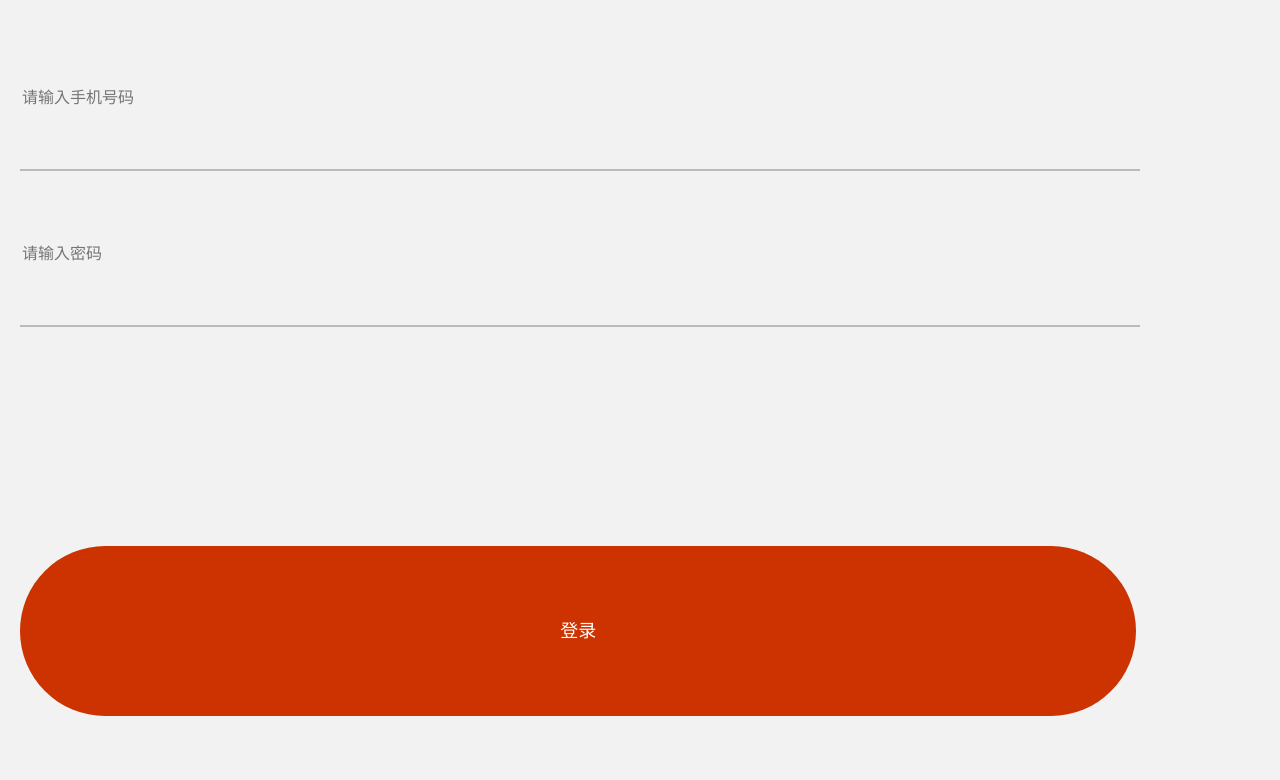
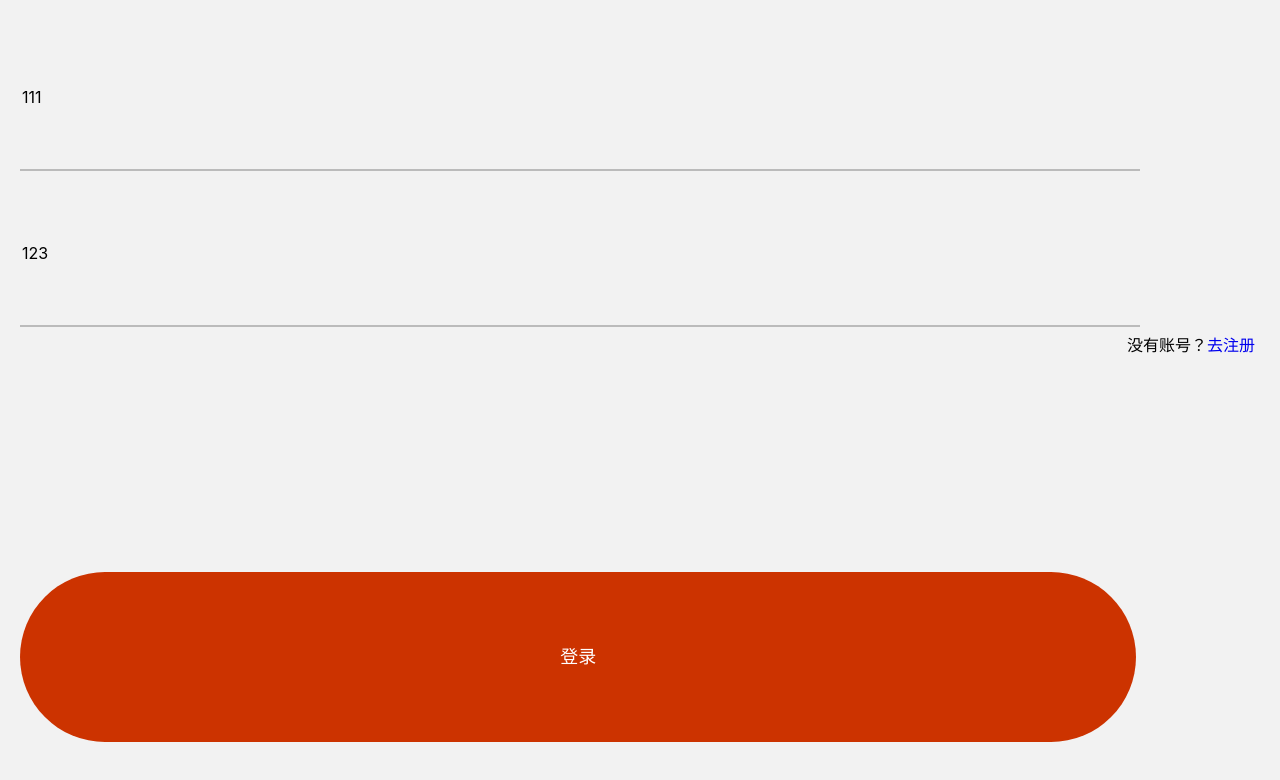
Before and after one commit to Jocelyn-Fung/headline, a Vue app: page / in a window 1280 px wide. Shown: the top 780 px of the page. Built offline with nearby package versions, Linux system fonts and the light colour scheme; a small style sheet from the web is missing.

Commit message:
封装了input按钮，双向绑定

```diff
--- /dev/null
+++ b/src/components/hl_input.vue
@@ -0,0 +1,36 @@
+<template>
+  <div class="hl_input">
+      <input type="text" class="inp"
+      @input="handleinput"
+      :value="value">
+  </div>
+</template>
+
+<script>
+// 这个文件用于封装输入框
+export default {
+  props: ['value'],
+  methods: {
+    handleinput (event) {
+      // 要告诉父组件内容变化，并且要告诉父组件内容到底现在是什么值
+      let value = event.target.value
+      this.$emit('input', value)
+    //   console.log(value)
+    }
+  }
+}
+</script>
+
+<style lang="less" scoped>
+.hl_input{
+    input{
+   height: 40/360*100vw;
+   width: 314*100vw/360;
+   outline:none;
+   border:none;
+   border-bottom: 2px solid #bbb;
+   background-color: transparent;
+   margin:5px 0;
+ }
+}
+</style>
--- a/src/views/Login.vue
+++ b/src/views/Login.vue
@@ -8,27 +8,40 @@
         <span class="iconfont iconnew"></span>
       </div>
       <div class="inputs">
-        <input type="text" placeholder="请输入手机号码">
-        <input type="text" placeholder="请输入密码">
+        <hlinput @input="handleinput" placeholder="请输入手机号码" v-model="users.username"></hlinput>
+        <hlinput @input="handleinput" placeholder="请输入密码" v-model="users.password"></hlinput>
       </div>
-      <!-- <p class="tips">
+      <p class="tips">
         没有账号？
         <a href="#/register" class>去注册</a>
-      </p> -->
+      </p>
       <hlbutton class="btn" text="登录" @click="login"></hlbutton>
     </div>
   </div>
 </template>
 
 <script>
+// 引入子组件
 import hlbutton from '@/components/hl_button.vue'
+import hlinput from '@/components/hl_input.vue'
 export default {
+  data () {
+    return {
+      users: {
+        username: '111',
+        password: '123'
+      }
+    }
+  },
   components: {
-    hlbutton
+    hlbutton, hlinput
   },
   methods: {
     login (data) {
       console.log(data)
+    },
+    handleinput () {
+      console.log(event.target.value)
     }
   }
 }
@@ -60,13 +73,13 @@ export default {
    border:none;
    border-bottom: 2px solid #bbb;
    background-color: transparent;
-   margin:5px 0;
+   margin:10px 0;
  }
-//  .tips{
-//    display: flex;
-//    justify-content: flex-end;
-//    padding:5px;
-//  }
+ .tips{
+   display: flex;
+   justify-content: flex-end;
+   padding:5px;
+ }
 .btn{
   margin-top:60/360*100vw;
 }
```
